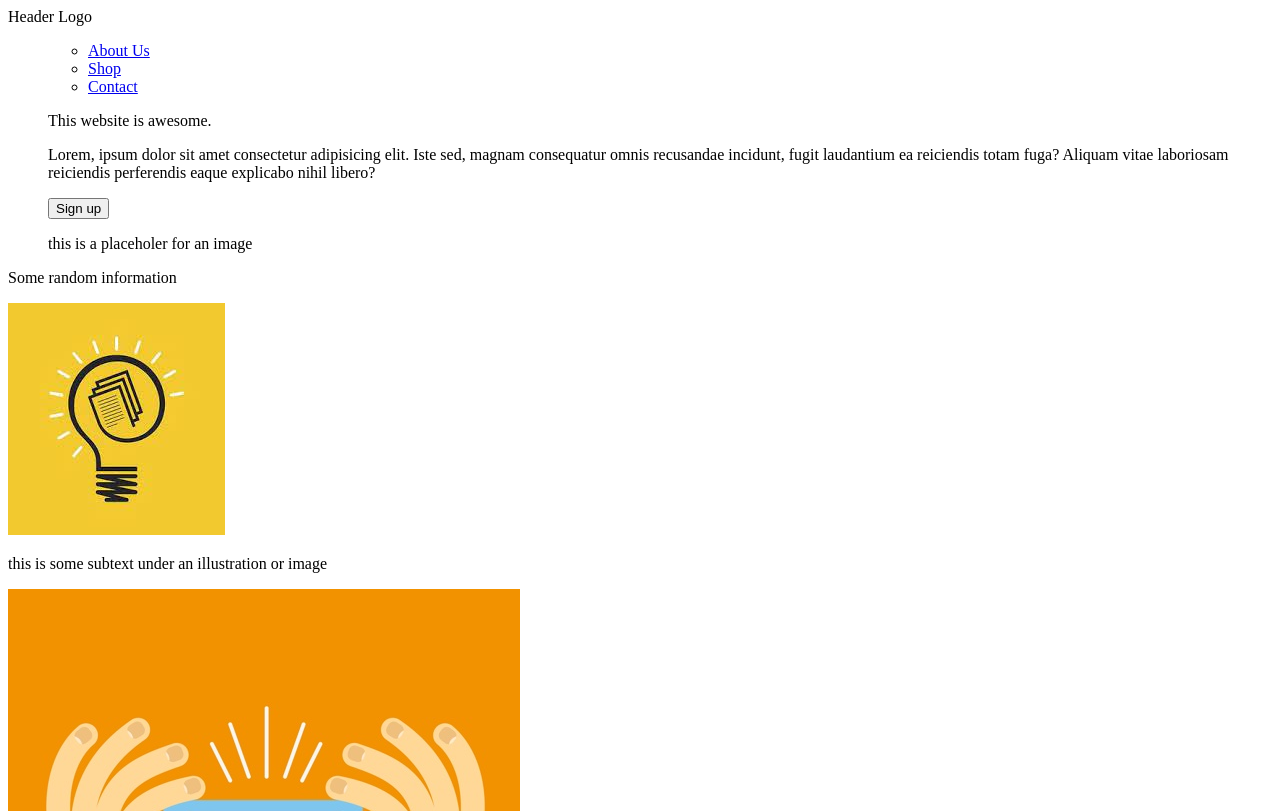
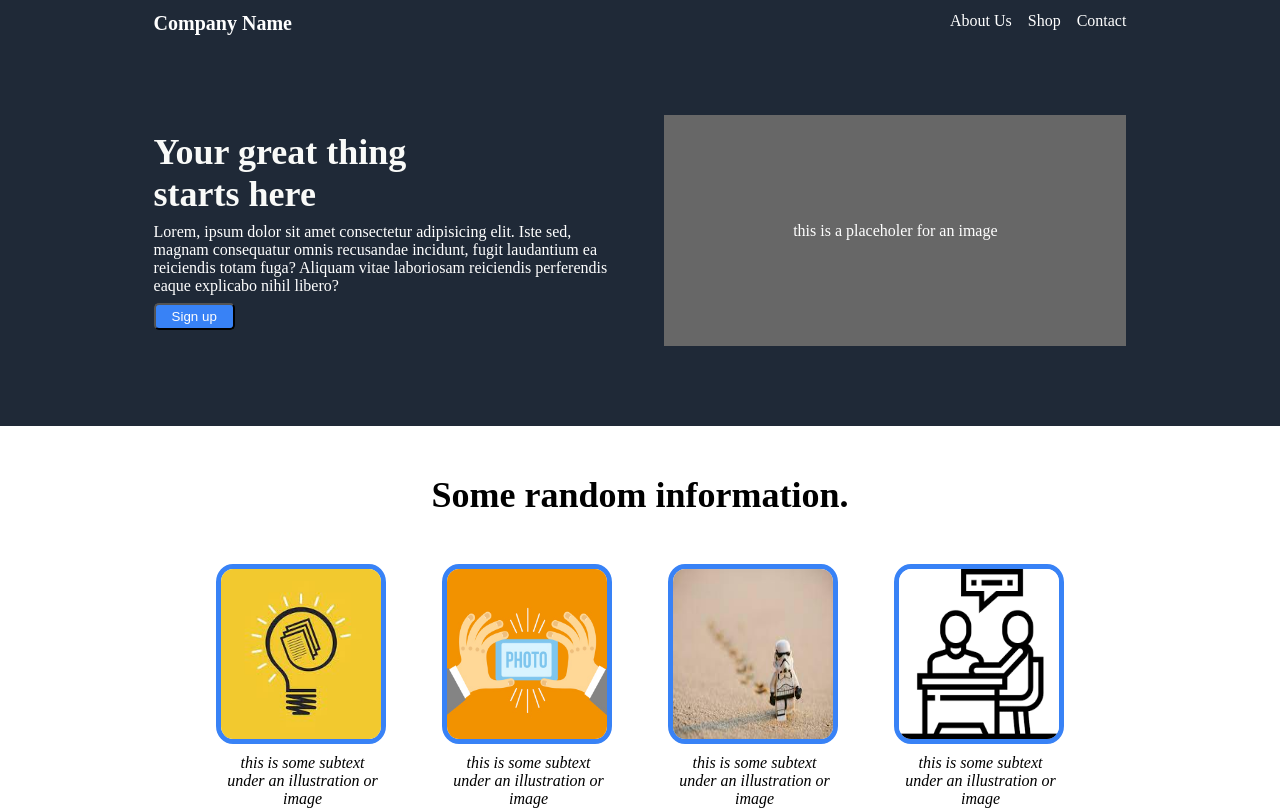
Before and after one commit to Eugene-L-H/Landing-Page, a plain HTML site: page index.html in a window 1280 px wide. Shown: the top 811 px of the page. Drawn offline with Linux system fonts and the light colour scheme.

Commit message:
Styled "header" and "images-with_subtext sections".

```diff
--- a/index.html
+++ b/index.html
@@ -4,22 +4,29 @@
     <meta charset="UTF-8" />
     <meta http-equiv="X-UA-Compatible" content="IE=edge" />
     <meta name="viewport" content="width=device-width, initial-scale=1.0" />
+    <link rel="stylesheet" href="style.css" />
     <title>Home | This Business</title>
   </head>
   <body>
     <div class="content">
       <header>
         <div class="top-header">
-          Header Logo
-          <ul>
+          <div class="logo">
+            <h1>Company Name</h1>
+          </div>
+
+          <nav>
             <ul>
               <li><a href="#">About Us</a></li>
               <li><a href="#">Shop</a></li>
               <li><a href="#">Contact</a></li>
             </ul>
+          </nav>
+        </div>
+
         <div class="bottom-header">
           <div class="sign-up">
-                <p>This website is awesome.</p>
+            <h2>Your great thing starts here</h2>
             <p>
               Lorem, ipsum dolor sit amet consectetur adipisicing elit. Iste
               sed, magnam consequatur omnis recusandae incidunt, fugit
@@ -28,29 +35,38 @@
             </p>
             <button>Sign up</button>
           </div>
-              <div class="image-box">
+          <div class="image-placeholder">
             <p>this is a placeholer for an image</p>
           </div>
-            </div>
-          </ul>
         </div>
       </header>
 
       <main>
-        <p>Some random information</p>
+        <h2 class="main-header">Some random information.</h2>
 
         <div class="images-with_subtext">
+          <div class="image-box">
             <img src="images/lightbulb.jpeg" alt="Cartoon lightbulb" />
             <p>this is some subtext under an illustration or image</p>
+          </div>
+
+          <div class="image-box">
             <img src="images/stock_photo.jpg" alt="Stock photo" />
             <p>this is some subtext under an illustration or image</p>
+          </div>
+
+          <div class="image-box">
             <img
               src="images/storm-trooper.jpeg"
               alt="Lego storm trooper in desert."
             />
             <p>this is some subtext under an illustration or image</p>
+          </div>
+
+          <div class="image-box">
             <img src="images/desk.png" alt="2 stick-people at a desk" />
             <p>this is some subtext under an illustration or image</p>
+          </div>
         </div>
 
         <div class="testamonial">
--- a/style.css
+++ b/style.css
@@ -0,0 +1,122 @@
+* {
+  margin: 0;
+  padding: 0;
+}
+
+.content {
+  display: flex;
+  flex-direction: column;
+}
+
+header {
+  display: flex;
+  flex-direction: column;
+}
+
+.top-header,
+.bottom-header {
+  display: flex;
+  color: #fff;
+  background: #1f2937;
+}
+
+.top-header {
+  justify-content: space-between;
+  padding: 12px 12% 80px 12%;
+}
+
+.top-header h1 {
+  font-size: 20px;
+}
+
+.top-header ul {
+  display: flex;
+  list-style-type: none;
+  gap: 16px;
+}
+
+.top-header ul a {
+  color: #fff;
+  text-decoration: none;
+}
+
+/* bottom-header */
+
+.bottom-header {
+  justify-content: space-between;
+  padding: 0 12% 80px 12%;
+}
+
+.sign-up,
+.image-placeholder {
+  width: 47.5%;
+  padding: 16px 0;
+}
+
+.sign-up {
+  display: flex;
+  flex-direction: column;
+}
+
+.sign-up h2 {
+  font-size: 36px;
+  font-weight: 800;
+  color: #f9faf8;
+  margin-right: 25%;
+  padding-bottom: 8px;
+}
+
+.sign-up p {
+  padding-bottom: 8px;
+}
+
+.sign-up button {
+  width: fit-content;
+  padding: 4px 16px;
+  border-radius: 5px;
+  background-color: #3882f6;
+  color: #fdfdfd;
+}
+
+.image-placeholder {
+  display: flex;
+  justify-content: center;
+  align-items: center;
+  background-color: #676767;
+}
+
+/* main */
+
+main {
+  display: flex;
+  flex-direction: column;
+}
+
+.main-header {
+  font-size: 36px;
+  font-weight: 800;
+  margin: 0 auto 0 auto;
+  margin-top: 48px;
+}
+
+.images-with_subtext {
+  display: flex;
+  justify-content: center;
+  gap: 56px;
+  padding: 48px 0 96px 0;
+}
+
+.image-box img {
+  height: 170px;
+  width: 160px;
+  border: solid #3882f6 5px;
+  border-radius: 10%;
+}
+
+.image-box p {
+  width: 160px;
+  text-align: center;
+  font-style: italic;
+  padding-top: 6px;
+  padding-left: 6.5px;
+}
```
Lines whose indentation alone changed are shown as unchanged.
